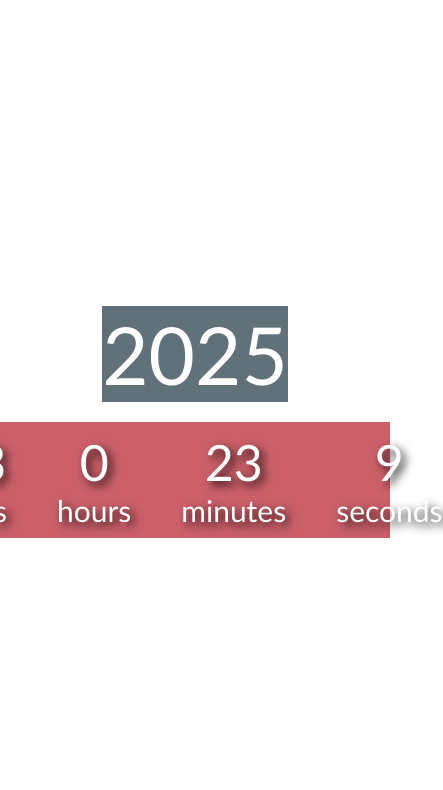
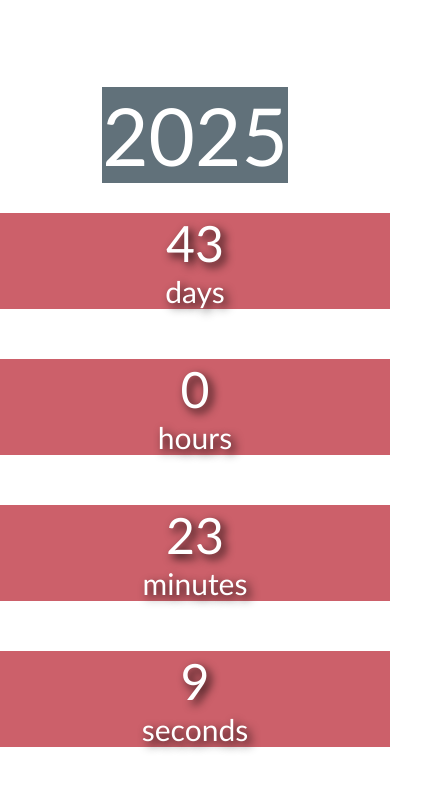
Before and after one commit to Artjoms-Doilnicins/countdown-to-new-year, a plain HTML site: page index.html in a window 390 px wide. Shown: the whole page, 443 px wide, since content can reach past the window. Drawn offline with Linux system fonts and the light colour scheme.

Commit message:
Optimise for mobile

```diff
--- a/styles.css
+++ b/styles.css
@@ -32,6 +32,7 @@
 
 .stats {
 	display: flex;
+	flex-wrap: wrap;
 	gap: 50px;
 	text-align: center;
 	width: 100%;
@@ -39,6 +40,17 @@
 	background-color: var(--color);
 	text-shadow: 4px 4px 10px rgba(0, 0, 0, 0.9);
 	padding: 10px 0;
+
+	@media (max-width: 499px) {
+		background-color: transparent;
+	}
+}
+
+.stats div {
+	@media (max-width: 499px) {
+		background-color: var(--color);
+		width: 100%;
+	}
 }
 
 .stats span {
```
